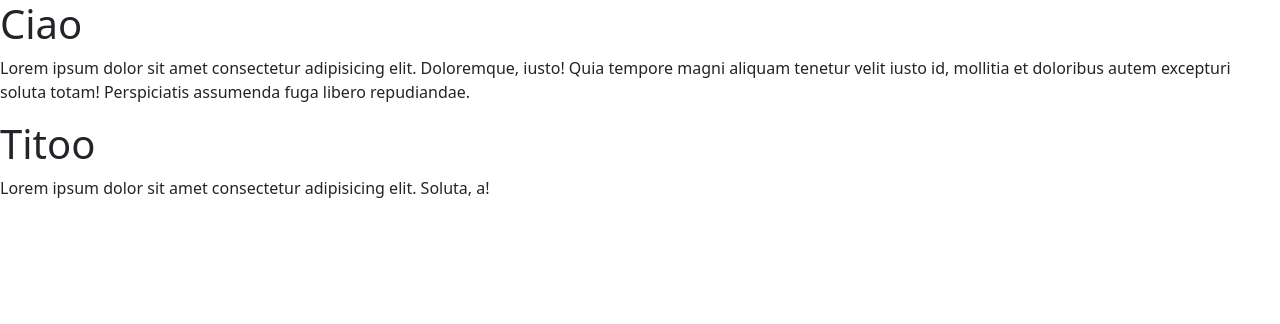
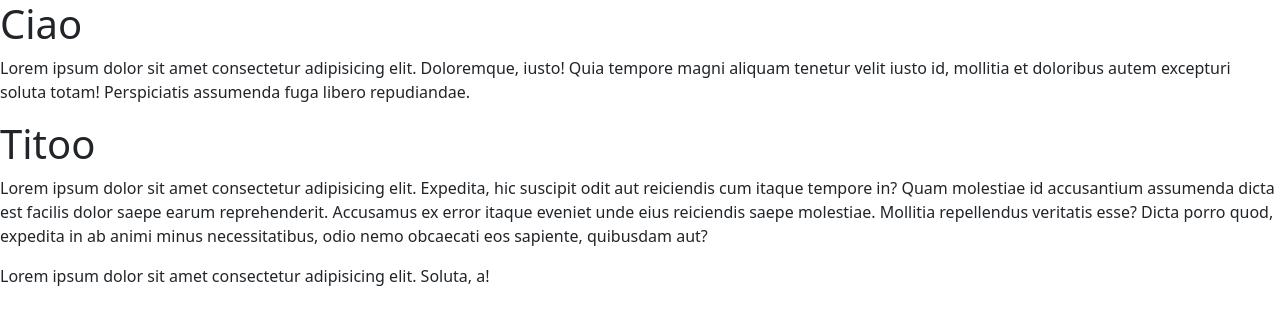
Before and after one commit to bradyshehu/git-test, a plain HTML site: page index.html in a window 1280 px wide. Drawn offline with nearby package versions, Linux system fonts and the light colour scheme.

Commit message:
add text footer

```diff
--- a/index.html
+++ b/index.html
@@ -48,6 +48,8 @@
 
     <footer>
       <h1>Titoo</h1>
+      <p>Lorem ipsum dolor sit amet consectetur adipisicing elit. Expedita, hic suscipit odit aut reiciendis cum itaque tempore in? Quam molestiae id accusantium assumenda dicta est facilis dolor saepe earum reprehenderit.
+      Accusamus ex error itaque eveniet unde eius reiciendis saepe molestiae. Mollitia repellendus veritatis esse? Dicta porro quod, expedita in ab animi minus necessitatibus, odio nemo obcaecati eos sapiente, quibusdam aut?</p>
       Lorem ipsum dolor sit amet consectetur adipisicing elit. Soluta, a!
     </footer>
   </body>
```
